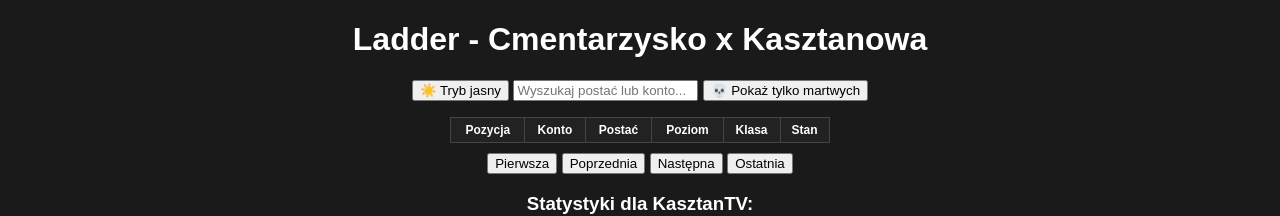
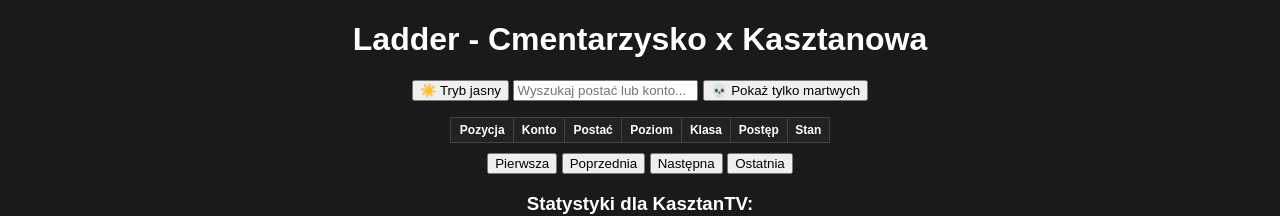
Before and after one commit to wiecu/cmentarzysko-kasztanowa, a website: page public/index.html in a window 1280 px wide. Shown: the top 216 px of the page. Drawn offline with Linux system fonts and the light colour scheme; no server answers.

Commit message:
Update index.html

```diff
--- a/public/index.html
+++ b/public/index.html
@@ -79,6 +79,7 @@
                 <th>Postać</th>
                 <th>Poziom</th>
                 <th>Klasa</th>
+		<th>Postęp</th>
                 <th>Stan</th>
             </tr>
         </thead>
```
